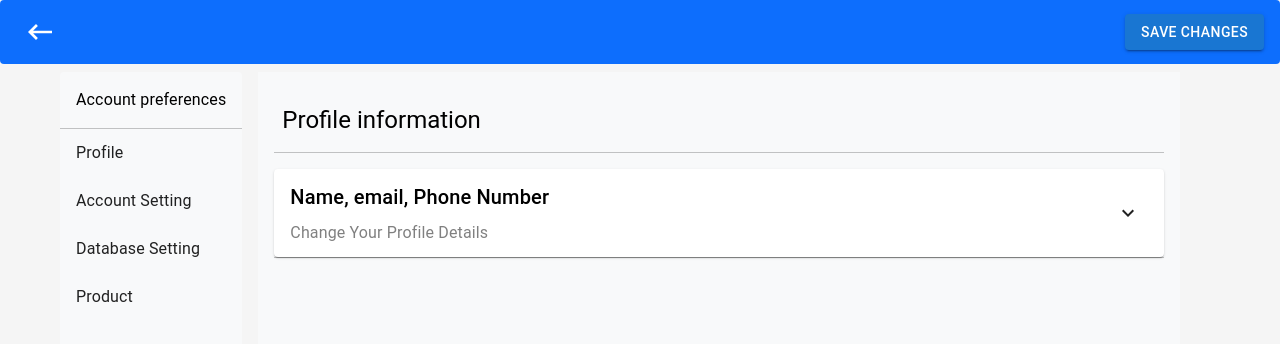
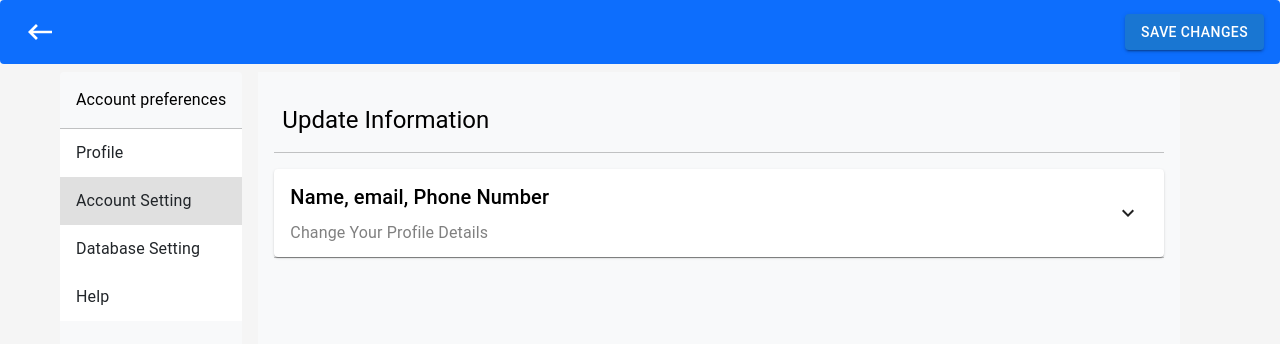
Before and after one commit to justhanzala/client.api.backendeasy, a React (Create React App) app: page /account-setting in a window 1280 px wide. Shown: the top 344 px of the page. Built offline with nearby package versions, Linux system fonts and the light colour scheme.

Commit message:
minor change

```diff
--- a/src/components/AccountPreferences.js
+++ b/src/components/AccountPreferences.js
@@ -1,4 +1,5 @@
 import React from "react";
+import { Link, useLocation } from "react-router-dom";
 import {
   Box,
   Typography,
@@ -6,28 +7,30 @@ import {
   ListItem,
   ListItemText,
 } from "@mui/material";
+import { grey } from "@mui/material/colors";
 
 const AccountPreferences = () => {
+  const location = useLocation();
   const Links = [
     {
       click: () => console.log("Clicked"),
       title: "Profile",
-      path: "/",
+      path: "/profile",
     },
     {
       click: () => console.log("Clicked"),
       title: "Account Setting",
-      path: "/",
+      path: "/account-setting",
     },
     {
       click: () => console.log("Clicked"),
       title: "Database Setting",
-      path: "/",
+      path: "/database-setting",
     },
     {
       click: () => console.log("Clicked"),
-      title: "Product",
-      path: "/",
+      title: "Help",
+      path: "/help",
     },
   ];
 
@@ -45,9 +48,17 @@ const AccountPreferences = () => {
         <Divider />
         <Box>
           {Links.map(({ click, title, path }, i) => (
-            <ListItem button onClick={click} key={i}>
-              <ListItemText primary={title} className="ms-0" />
-            </ListItem>
+            <Link to={path} className="text-decoration-none text-dark" key={i}>
+              <ListItem
+                button
+                onClick={click}
+                sx={{
+                  bgcolor: location.pathname === path ? grey[300] : "white",
+                }}
+              >
+                <ListItemText primary={title} className="ms-0" />
+              </ListItem>
+            </Link>
           ))}
         </Box>
       </Box>
--- a/src/pages/AccountSetting.js
+++ b/src/pages/AccountSetting.js
@@ -73,7 +73,7 @@ const AccountSetting = () => {
         <Box className="bg-light p-3 overflow-auto mt-4" sx={{ width: "80%" }}>
           <Box className="py-3 px-2">
             <Typography variant="h5" color="black">
-              Profile information
+              Update Information
             </Typography>
           </Box>
           <Divider />
```
